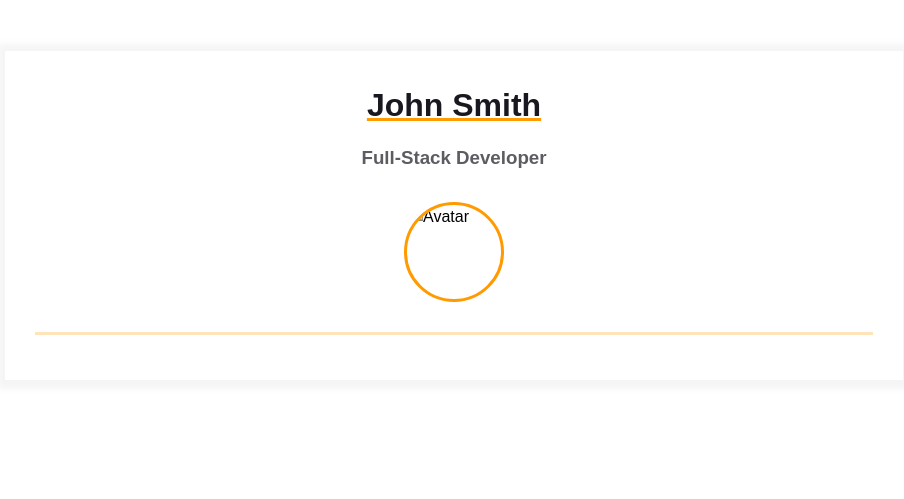
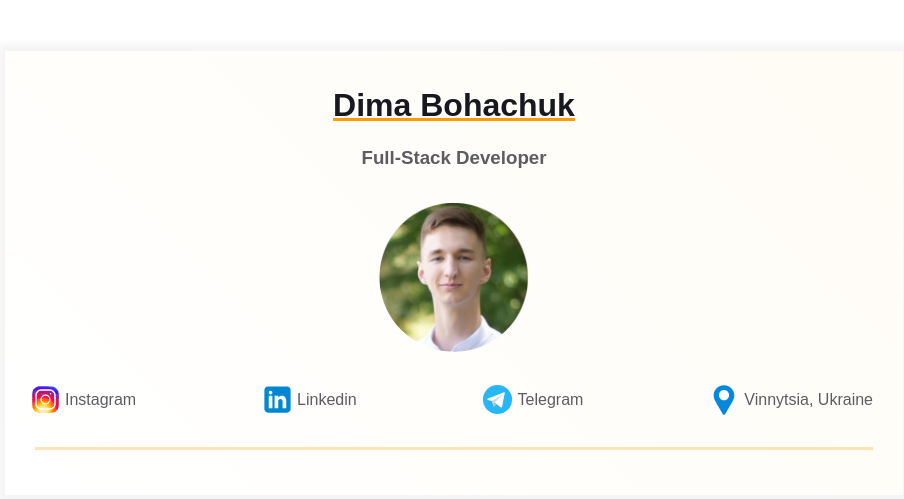
Before and after one commit to D1monB/homepage, a plain HTML site: page index.html in a window 1280 px wide. Shown: the whole page, without its empty margins (186-1090 px from the left). Drawn offline with Linux system fonts and the light colour scheme.

Commit message:
Add assets folder with images, update HTML with avatar and links, and modify CSS styling

```diff
--- a/index.html
+++ b/index.html
@@ -11,13 +11,10 @@
         <div class="resume">
             <div class="container">
                 <div class="resume__block">
-                    <h1 class="contact-info__header">John Smith</h1>
+                    <h1 class="contact-info__header">Dima Bohachuk</h1>
                     <h3 class="contact-info__sub-header">Full-Stack Developer</h3>
 
-                    <div class="contact_info_container fh">
-                        <div class="contact-info__block">
-
-                        </div>
+                    <div class="contact_info_container fv">
 
                         <div class="contact-info__block contact-info__block--center">
                             <img
@@ -25,6 +22,32 @@
                                     src="assets/avatar.png"
                                     alt="Avatar"
                             />
+                        </div>
+                        <div class="contact-info__block">
+                            <a href="https://www.instagram.com/dima_bohachuk/" rel="author" class="contact-info__item" tabindex="0">
+                                <div class="contact-info__item-icon-wrapper">
+                                    <img class="contact-info__item-icon" src="./assets/instagram.svg" alt="Instagram">
+                                </div>
+                                <span>Instagram</span>
+                            </a>
+                            <a href="https://www.linkedin.com/in/dima-bohachuk-21a737237/" rel="author" class="contact-info__item" tabindex="0">
+                                <div class="contact-info__item-icon-wrapper">
+                                    <img class="contact-info__item-icon" src="./assets/linkedin.svg" alt="Linkedin">
+                                </div>
+                                <span>Linkedin</span>
+                            </a>
+                            <a href="https://t.me/dima_bohachuk" rel="author" class="contact-info__item" tabindex="0">
+                                <div class="contact-info__item-icon-wrapper">
+                                    <img class="contact-info__item-icon" src="./assets/telegram.svg" alt="Telegram">
+                                </div>
+                                <span>Telegram</span>
+                            </a>
+                            <a href="https://www.google.com/maps?q=Vinnytsia,Ukraine" rel="author" class="contact-info__item" tabindex="0">
+                                <div class="contact-info__item-icon-wrapper">
+                                    <img class="contact-info__item-icon contact-info__item-icon--location" src="./assets/location.svg" alt="Location">
+                                </div>
+                                <span>Vinnytsia, Ukraine</span>
+                            </a>
                         </div>
 
                         <div class="contact-info__block"></div>
--- a/styles.css
+++ b/styles.css
@@ -35,6 +35,7 @@ body {
 }
 
 .resume {
+    background: linear-gradient(45deg, rgb(255, 255, 255), rgb(255 252 245));
     margin: 50px auto;
     border: 1px solid #f5f5f5;
     box-shadow: 1px 1px 7px 7px #f5f5f5;
@@ -44,8 +45,12 @@ body {
 
 .resume__block {
     border-bottom: 3px solid var(--border-color);
-    padding-bottom: 30px;
     margin-bottom: 15px;
+}
+
+
+.contact_info_container{
+    gap: 30px;
 }
 
 @media screen and (max-width: 576px) {
@@ -89,7 +94,6 @@ body {
 
 .contact-info__block {
     display: flex;
-    flex-direction: column;
     justify-content: space-between;
 }
 
@@ -102,11 +106,9 @@ body {
     text-decoration: none;
     display: flex;
     justify-content: start;
+    align-items: center;
 }
 
-.contact-info__item:not(:last-child) {
-    margin-bottom: 20px;
-}
 
 .contact-info__item-icon-wrapper {
     margin-right: 10px;
@@ -120,17 +122,20 @@ body {
 }
 
 .contact-info__item-icon {
-    height: 1.1428rem;
-    vertical-align: text-bottom;
+    width: 35px;
+    height: 35px;
+}
+
+.contact-info__item-icon--location {
+    width: 30px;
+    height: 30px;
 }
 
 .contact-info__avatar {
     border-radius: 50%;
-    width: 100px;
-    height: 100px;
+    width: 150px;
+    height: 150px;
     object-fit: cover;
-    border: 3px solid;
-    border-color: var(--text-decoration-color);
 }
 
 /***************/
```
Also changed, not shown: assets/avatar.png (added), assets/instagram.svg (added), assets/linkedin.svg (added), assets/location.svg (added), assets/telegram.svg (added), 1 other file.
